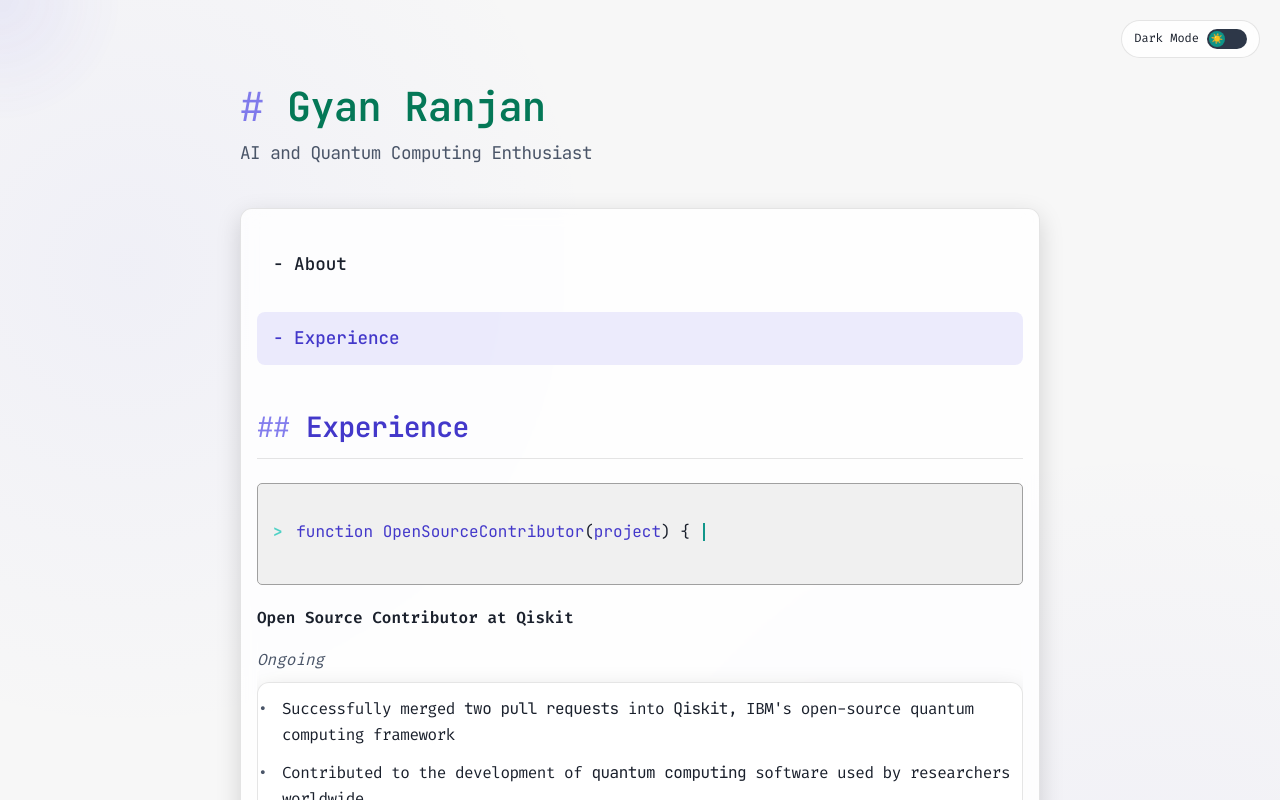
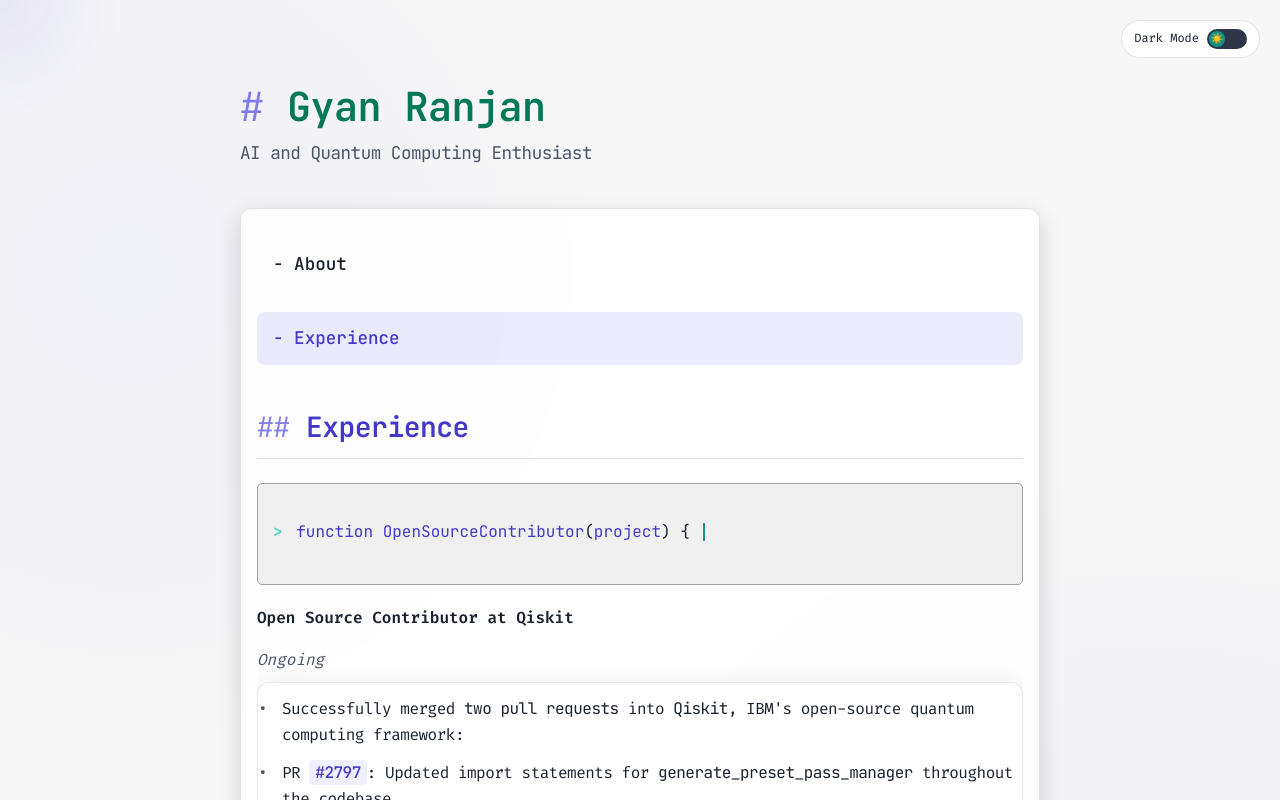
Before and after one commit to Gyan-max/Portfolio-Gyan, a plain HTML site: page Index.html in a window 1280 px wide. Both pictures are taken after a click on the link "- Experience". Shown: the top 800 px of the page. Drawn offline with Linux system fonts and the light colour scheme.

Commit message:
initial commit

```diff
--- a/Index.html
+++ b/Index.html
@@ -104,8 +104,9 @@
                             <p class="job-title">Open Source Contributor at Qiskit</p>
                             <p class="job-duration">Ongoing</p>
                             <ul class="responsibilities">
-                                <li>Successfully merged <code>two pull requests</code> into <code>Qiskit</code>, IBM's open-source quantum computing framework</li>
-                                <li>Contributed to the development of <code>quantum computing</code> software used by researchers worldwide</li>
+                                <li>Successfully merged <code>two pull requests</code> into <code>Qiskit</code>, IBM's open-source quantum computing framework:</li>
+                                <li>PR <a href="https://github.com/Qiskit/documentation/pull/2797" target="_blank" class="pr-link">#2797</a>: Updated import statements for <code>generate_preset_pass_manager</code> throughout the codebase</li>
+                                <li>PR <a href="https://github.com/Qiskit/documentation/pull/2698" target="_blank" class="pr-link">#2698</a>: Contributed to documentation improvements</li>
                                 <li>Collaborated with the international quantum computing community to improve documentation and features</li>
                                 <li>Implemented enhancements following project standards and best practices</li>
                             </ul>
--- a/style.css
+++ b/style.css
@@ -1188,3 +1188,21 @@ body.light-mode .tech-stack span {
     color: var(--subtitle-color);
     background-color: rgba(226, 232, 240, 0.7);
 }
+
+/* PR links styling */
+.pr-link {
+    color: var(--primary-color);
+    text-decoration: none;
+    background-color: rgba(99, 102, 241, 0.1);
+    border-radius: 4px;
+    padding: 2px 6px;
+    transition: all 0.2s ease;
+    font-family: 'JetBrains Mono', 'Fira Code', monospace;
+    font-weight: 500;
+}
+
+.pr-link:hover {
+    background-color: rgba(99, 102, 241, 0.2);
+    transform: translateY(-1px);
+    box-shadow: 0 2px 5px rgba(0, 0, 0, 0.1);
+}
```
